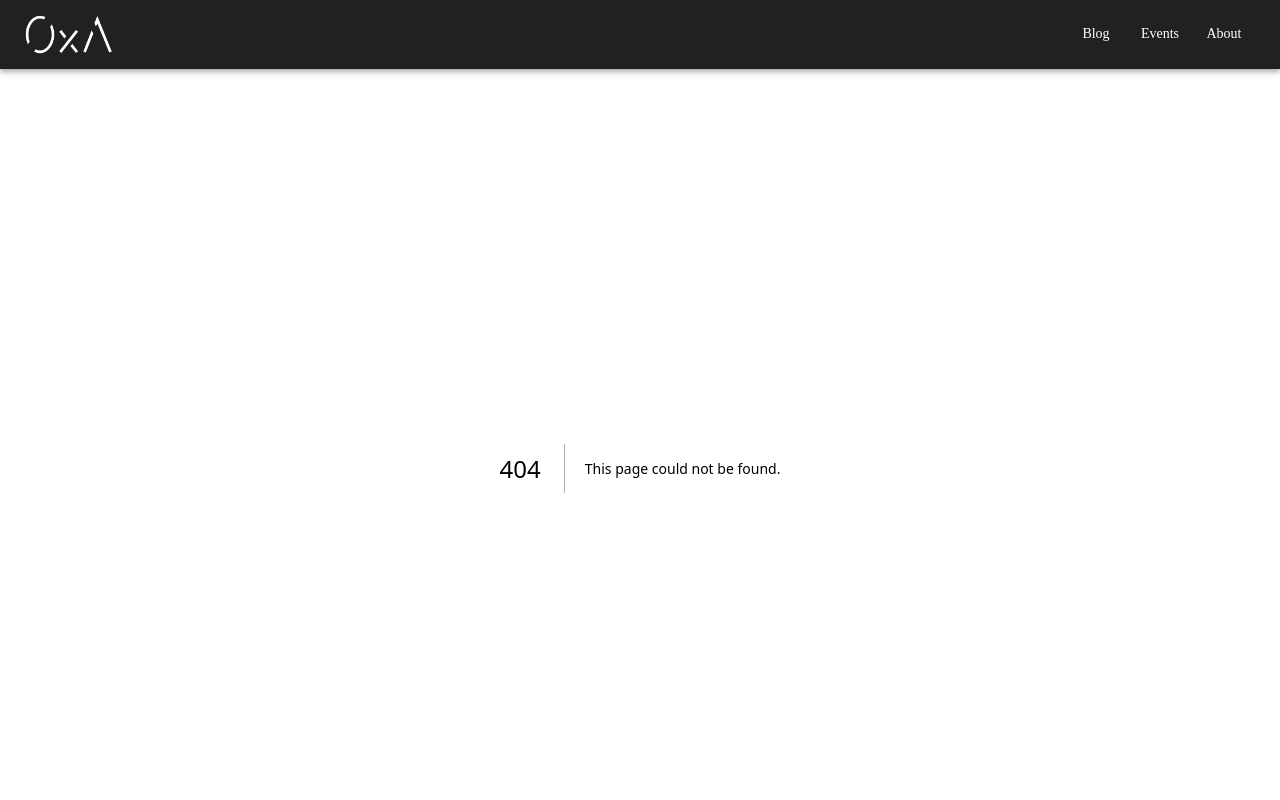
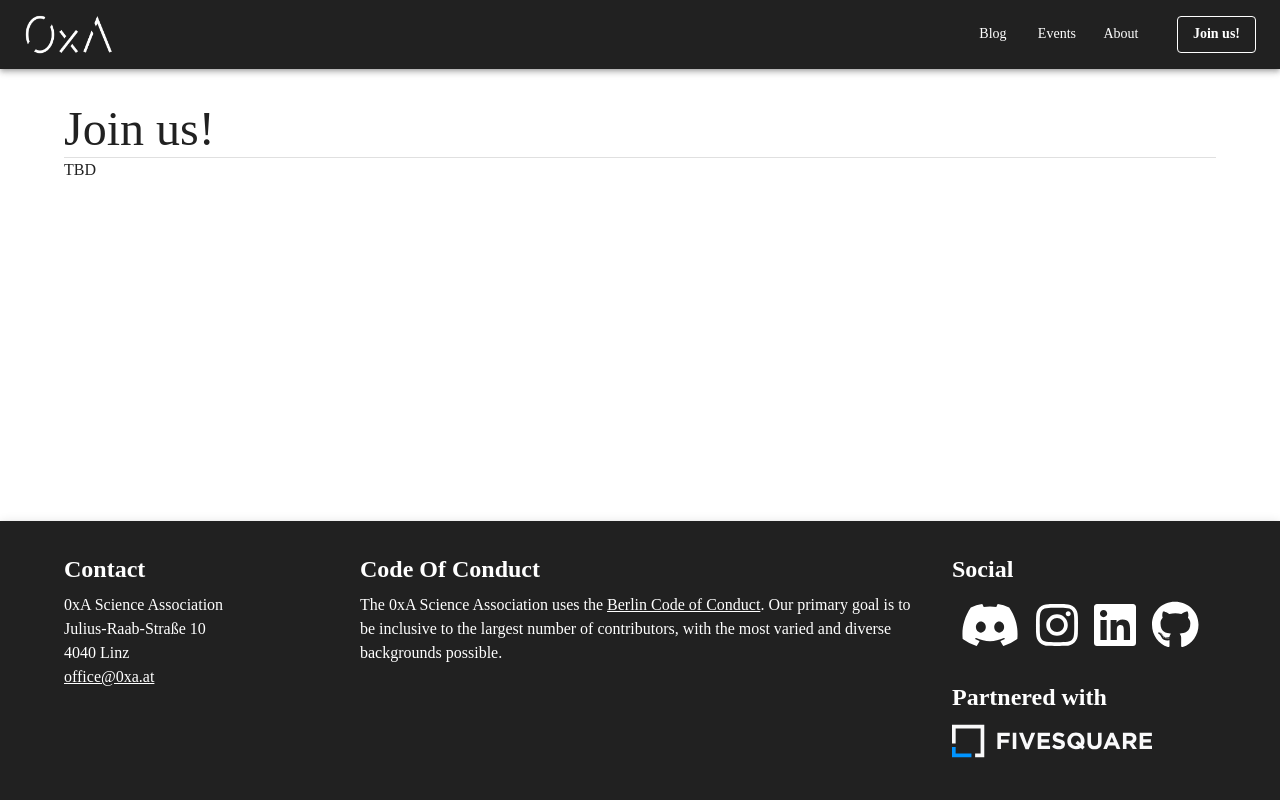
Before and after one commit to 0xa-at/website, a Next.js app: page /join-us in a window 1280 px wide. Before the commit this address had no page. Shown: the top 800 px of the page. Built offline with nearby package versions, Linux system fonts and the light colour scheme.

Commit message:
chore: start working on join us page

```diff
--- a/components/NavBar.tsx
+++ b/components/NavBar.tsx
@@ -44,7 +44,18 @@ const NavBar = () => {
                                 </Button>
                             ))
                         }
+
+                        {/* Join Us */}
+                        <Button
+                            onClick={() => router.push('join-us')}
+                            variant="outlined"
+                            sx={{ my: 2, ml: 3, color: 'white', display: 'block', fontWeight: 'bold', borderColor: 'white' }}
+                        >
+                            Join us!
+                        </Button>
                     </Box>
+
+
                 </Toolbar>
             </Container>
         </AppBar >
--- /dev/null
+++ b/pages/join-us.tsx
@@ -0,0 +1,12 @@
+import { Box } from "@mui/material";
+import PageHeader from "../components/PageHeader";
+
+export default function JoinUsPage() {
+    return (
+        <Box>
+            <PageHeader title="Join us!" />
+
+            TBD
+        </Box>
+    )
+}
```
